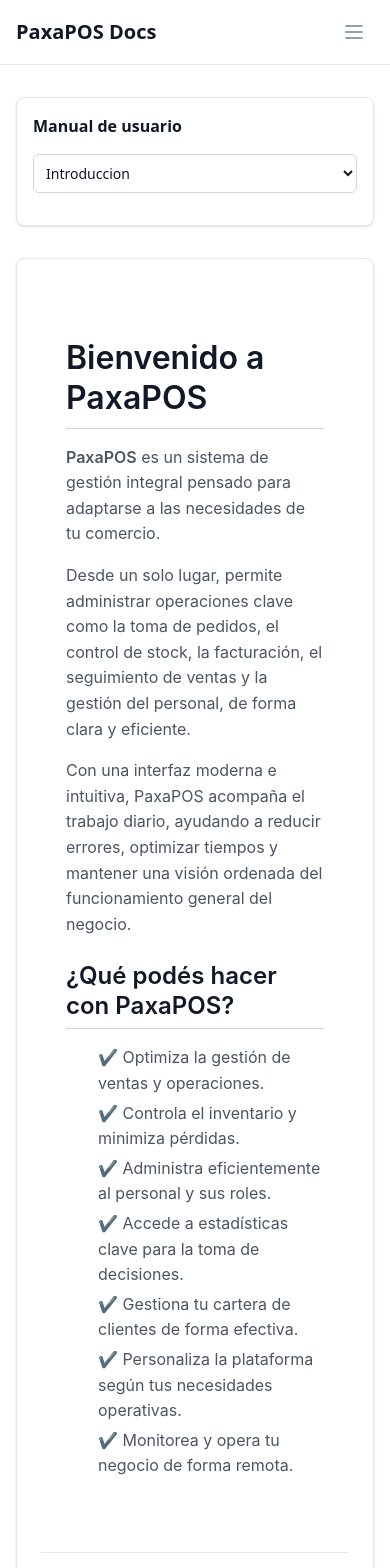
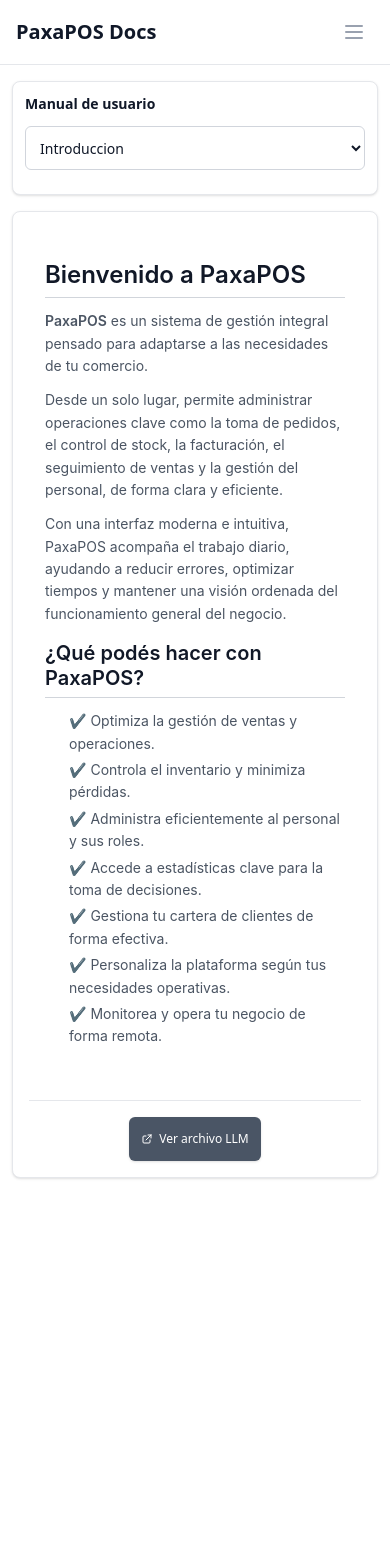
Before and after one commit to paxapos/documentation, a SvelteKit app: page /user-guide in a window 390 px wide. Shown: the top 1568 px of the page. After the commit the page ends 1194 px from the top, so only its background shows below. Built offline with nearby package versions, Linux system fonts and the light colour scheme.

Commit message:
fix: ajustar estilos y espaciado en componentes de documentación para mejorar la responsividad

```diff
--- a/src/app.css
+++ b/src/app.css
@@ -7,9 +7,9 @@
 
 /* Estilos base para modo claro */
 .markdown-paxapos {
-    padding: 25px;
-    margin-top: 30px;
-    margin-bottom: 30px;
+    padding: clamp(1rem, 4vw, 1.5rem);
+    margin-top: clamp(1rem, 3vw, 1.875rem);
+    margin-bottom: clamp(1rem, 3vw, 1.875rem);
     background: transparent; /* Fondo transparente para heredar del contenedor */
     color: rgb(34 34 34); /* gray-800 para modo claro */
     border-radius: 8px;
@@ -19,40 +19,40 @@
 }
 
 .markdown-paxapos h1 {
-    font-size: 2rem;
+    font-size: clamp(1.5rem, 4vw, 2rem);
     font-weight: 600;
     margin-top: 0;
-    margin-bottom: 16px;
+    margin-bottom: clamp(0.75rem, 2vw, 1rem);
     line-height: 1.25;
     padding-bottom: 0.3em;
     border-bottom: 1px solid rgb(209 213 219); /* gray-300 */
 }
 
 .markdown-paxapos h2 {
-    font-size: 1.5rem;
+    font-size: clamp(1.25rem, 3.5vw, 1.5rem);
     font-weight: 600;
-    margin-top: 24px;
-    margin-bottom: 16px;
+    margin-top: clamp(1rem, 3vw, 1.5rem);
+    margin-bottom: clamp(0.75rem, 2vw, 1rem);
     line-height: 1.25;
     padding-bottom: 0.3em;
     border-bottom: 1px solid rgb(209 213 219); /* gray-300 */
 }
 
 .markdown-paxapos h3 {
-    font-size: 1.25rem;
+    font-size: clamp(1.125rem, 3vw, 1.25rem);
     font-weight: 600;
-    margin-top: 24px;
-    margin-bottom: 16px;
+    margin-top: clamp(1rem, 3vw, 1.5rem);
+    margin-bottom: clamp(0.75rem, 2vw, 1rem);
     line-height: 1.25;
 }
 
 .markdown-paxapos h4,
 .markdown-paxapos h5,
 .markdown-paxapos h6 {
-    font-size: 1rem;
+    font-size: clamp(1rem, 2.5vw, 1rem);
     font-weight: 600;
-    margin-top: 24px;
-    margin-bottom: 16px;
+    margin-top: clamp(1rem, 3vw, 1.5rem);
+    margin-bottom: clamp(0.75rem, 2vw, 1rem);
     line-height: 1.25;
 }
 
@@ -67,18 +67,20 @@
 
 .markdown-paxapos p {
     margin-top: 0;
-    margin-bottom: 16px;
+    margin-bottom: clamp(0.75rem, 2vw, 1rem);
+    font-size: clamp(0.875rem, 2vw, 1rem);
 }
 
 .markdown-paxapos ul,
 .markdown-paxapos ol {
     margin-top: 0;
-    margin-bottom: 16px;
-    padding-left: 2rem;
+    margin-bottom: clamp(0.75rem, 2vw, 1rem);
+    padding-left: clamp(1.5rem, 3vw, 2rem);
 }
 
 .markdown-paxapos li {
     margin-top: 0.25rem;
+    font-size: clamp(0.875rem, 2vw, 1rem);
 }
 
 .markdown-paxapos li + li {
--- a/src/routes/dev/+page.svelte
+++ b/src/routes/dev/+page.svelte
@@ -214,17 +214,17 @@
 
 </script>
 
-<div class="mx-auto max-w-7xl px-4 py-8 sm:px-6 lg:px-8 bg-white dark:bg-gray-900 min-h-screen">
-    <div class="flex flex-col gap-8 lg:flex-row">
+<div class="mx-auto max-w-7xl px-3 py-4 sm:px-4 md:px-6 lg:px-8 bg-white dark:bg-gray-900 min-h-screen">
+    <div class="flex flex-col gap-4 sm:gap-6 md:gap-8 lg:flex-row">
         <!-- Sidebar responsivo -->
         <aside class="lg:w-64 flex-shrink-0">
-            <div class="rounded-lg border border-gray-200 dark:border-gray-700 bg-white dark:bg-gray-800 p-4 shadow-sm">
-                <h3 class="mb-4 font-bold text-gray-900 dark:text-white text-base">Documentación para Desarrolladores</h3>
+            <div class="rounded-lg border border-gray-200 dark:border-gray-700 bg-white dark:bg-gray-800 p-3 sm:p-4 md:p-5 shadow-sm">
+                <h3 class="mb-3 sm:mb-4 font-bold text-gray-900 dark:text-white text-sm sm:text-base md:text-lg">Documentación para Desarrolladores</h3>
 
                 <!-- Dropdown para móvil (visible solo en pantallas pequeñas) -->
-                <div class="block lg:hidden mb-4">
+                <div class="block lg:hidden mb-3 sm:mb-4">
                     <select
-                        class="w-full p-2 border border-gray-300 dark:border-gray-600 rounded-md bg-white dark:bg-gray-700 text-gray-900 dark:text-white focus:ring-2 focus:ring-blue-500 focus:border-transparent text-sm"
+                        class="w-full p-2.5 sm:p-3 border border-gray-300 dark:border-gray-600 rounded-md bg-white dark:bg-gray-700 text-gray-900 dark:text-white focus:ring-2 focus:ring-blue-500 focus:border-transparent text-sm sm:text-base transition-all duration-200 min-h-[44px] touch-manipulation"
                         value={selectedModuleId || (grouped_content.length > 0 && grouped_content[0].items.length > 0 ? grouped_content[0].items[0].id : '')}
                         onchange={handleModuleSelect}
                     >
@@ -241,13 +241,13 @@
                 <!-- Sidebar tradicional para desktop (visible solo en pantallas grandes) -->
                 <nav class="hidden lg:block">
                     {#each grouped_content as group}
-                        <div class="mb-3">
-                            <h4 class="mb-2 font-semibold text-gray-800 dark:text-gray-200 text-sm">{group.folder}</h4>
-                            <nav class="space-y-1 pl-3">
+                        <div class="mb-3 sm:mb-4">
+                            <h4 class="mb-2 sm:mb-3 font-semibold text-gray-800 dark:text-gray-200 text-xs sm:text-sm md:text-base">{group.folder}</h4>
+                            <nav class="space-y-1 sm:space-y-1.5 pl-2 sm:pl-3">
                                 {#each group.items as item}
                                     <button
                                         onclick={() => selectModule(item.id, item.title, item.html, item.rawMarkdown)}
-                                        class="block w-full text-left text-sm p-1.5 rounded-md transition-colors duration-200 cursor-pointer leading-tight
+                                        class="block w-full text-left text-xs sm:text-sm md:text-base p-1.5 sm:p-2 md:p-2.5 rounded-md transition-colors duration-200 cursor-pointer leading-relaxed min-h-[44px] touch-manipulation
                                         {selectedModuleId === item.id
                                             ? 'bg-blue-100 dark:bg-blue-900/50 text-blue-800 dark:text-blue-200 font-medium'
                                             : 'text-gray-600 dark:text-gray-300 hover:text-blue-600 dark:hover:text-blue-400 hover:bg-gray-50 dark:hover:bg-gray-700'}"
@@ -264,28 +264,30 @@
 
 
         <main class="min-w-0 flex-1">
-            <div class="rounded-lg border border-gray-200 dark:border-gray-700 bg-white dark:bg-gray-800 p-6 shadow-sm">
+            <div class="rounded-lg border border-gray-200 dark:border-gray-700 bg-white dark:bg-gray-800 p-4 sm:p-5 md:p-6 lg:p-8 shadow-sm">
                 {#if selectedModuleHtml}
-                    <section class="markdown-paxapos" transition:fade={{ duration: 150 }}>
+                    <section class="markdown-paxapos prose prose-sm sm:prose md:prose-lg xl:prose-xl max-w-none" transition:fade={{ duration: 150 }}>
                         {@html selectedModuleHtml}
                     </section>
 
                     <!-- Botón LLM Integration en el pie de la sección -->
-                    <div class="mt-8 pt-6 border-t border-gray-200 dark:border-gray-700">
-                        <div class="flex justify-end">
+                    <div class="mt-6 sm:mt-8 pt-4 sm:pt-6 border-t border-gray-200 dark:border-gray-700">
+                        <div class="flex justify-center sm:justify-end">
                             <button
                                 onclick={() => handleLLMIntegration(selectedModuleId || '', selectedModuleName)}
-                                class="inline-flex items-center px-4 py-2 bg-gray-600 hover:bg-gray-700 dark:bg-gray-700 dark:hover:bg-gray-600 cursor-pointer text-white text-sm font-medium rounded-md transition-colors duration-200 shadow-sm"
+                                class="inline-flex items-center px-3 sm:px-4 py-2 sm:py-2.5 bg-gray-600 hover:bg-gray-700 dark:bg-gray-700 dark:hover:bg-gray-600 cursor-pointer text-white text-xs sm:text-sm font-medium rounded-md transition-colors duration-200 shadow-sm min-h-[44px] touch-manipulation"
                             >
-                                <svg class="mr-2 h-4 w-4" fill="none" stroke="currentColor" viewBox="0 0 24 24">
+                                <svg class="mr-1.5 sm:mr-2 h-3 w-3 sm:h-4 sm:w-4" fill="none" stroke="currentColor" viewBox="0 0 24 24">
                                     <path stroke-linecap="round" stroke-linejoin="round" stroke-width="2" d="M10 6H6a2 2 0 00-2 2v10a2 2 0 002 2h10a2 2 0 002-2v-4M14 4h6m0 0v6m0-6L10 14"></path>
                                 </svg>
-                                Ver archivo LLM
+                                <span class="whitespace-nowrap">Ver archivo LLM</span>
                             </button>
                         </div>
                     </div>
                 {:else}
-                    <p class="text-gray-600 dark:text-gray-300">Selecciona un módulo del menú lateral.</p>
+                    <div class="flex items-center justify-center py-12 sm:py-16 md:py-20">
+                        <p class="text-gray-600 dark:text-gray-300 text-sm sm:text-base md:text-lg text-center">Selecciona un módulo del menú lateral.</p>
+                    </div>
                 {/if}
             </div>
         </main>
--- a/src/routes/user-guide/+page.svelte
+++ b/src/routes/user-guide/+page.svelte
@@ -217,17 +217,17 @@
 
 </script>
 
-<div class="mx-auto max-w-7xl px-4 py-8 sm:px-6 lg:px-8 bg-white dark:bg-gray-900 min-h-screen">
-    <div class="flex flex-col gap-8 lg:flex-row">
+<div class="mx-auto max-w-7xl px-3 py-4 sm:px-4 md:px-6 lg:px-8 bg-white dark:bg-gray-900 min-h-screen">
+    <div class="flex flex-col gap-4 sm:gap-6 md:gap-8 lg:flex-row">
         <!-- Sidebar responsivo -->
         <aside class="lg:w-64 flex-shrink-0">
-            <div class="rounded-lg border border-gray-200 dark:border-gray-700 bg-white dark:bg-gray-800 p-4 shadow-sm">
-                <h3 class="mb-4 font-bold text-gray-900 dark:text-white text-base">Manual de usuario</h3>
+            <div class="rounded-lg border border-gray-200 dark:border-gray-700 bg-white dark:bg-gray-800 p-3 sm:p-4 md:p-5 shadow-sm">
+                <h3 class="mb-3 sm:mb-4 font-bold text-gray-900 dark:text-white text-sm sm:text-base md:text-lg">Manual de usuario</h3>
 
                 <!-- Dropdown para móvil (visible solo en pantallas pequeñas) -->
-                <div class="block lg:hidden mb-4">
+                <div class="block lg:hidden mb-3 sm:mb-4">
                     <select
-                        class="w-full p-2 border border-gray-300 dark:border-gray-600 rounded-md bg-white dark:bg-gray-700 text-gray-900 dark:text-white focus:ring-2 focus:ring-blue-500 focus:border-transparent text-sm"
+                        class="w-full p-2.5 sm:p-3 border border-gray-300 dark:border-gray-600 rounded-md bg-white dark:bg-gray-700 text-gray-900 dark:text-white focus:ring-2 focus:ring-blue-500 focus:border-transparent text-sm sm:text-base transition-all duration-200 min-h-[44px] touch-manipulation"
                         value={selectedModuleId || ''}
                         onchange={handleModuleSelect}
                     >
@@ -245,13 +245,13 @@
                 <!-- Sidebar tradicional para desktop (visible solo en pantallas grandes) -->
                 <nav class="hidden lg:block">
                     {#each grouped_content as group}
-                        <div class="mb-3">
-                            <h4 class="mb-2 font-semibold text-gray-800 dark:text-gray-200 text-sm">{group.folder}</h4>
-                            <nav class="space-y-1 pl-3">
+                        <div class="mb-3 sm:mb-4">
+                            <h4 class="mb-2 sm:mb-3 font-semibold text-gray-800 dark:text-gray-200 text-xs sm:text-sm md:text-base">{group.folder}</h4>
+                            <nav class="space-y-1 sm:space-y-1.5 pl-2 sm:pl-3">
                                 {#each group.items as item}
                                     <button
                                         onclick={() => selectModule(item.id, item.title, item.html, item.rawMarkdown)}
-                                        class="block w-full text-left text-sm p-1.5 rounded-md transition-colors duration-200 cursor-pointer leading-tight
+                                        class="block w-full text-left text-xs sm:text-sm md:text-base p-1.5 sm:p-2 md:p-2.5 rounded-md transition-colors duration-200 cursor-pointer leading-relaxed min-h-[44px] touch-manipulation
                                         {selectedModuleId === item.id
                                             ? 'bg-blue-100 dark:bg-blue-900/50 text-blue-800 dark:text-blue-200 font-medium'
                                             : 'text-gray-600 dark:text-gray-300 hover:text-blue-600 dark:hover:text-blue-400 hover:bg-gray-50 dark:hover:bg-gray-700'}"
@@ -267,28 +267,30 @@
         </aside>
 
         <main class="min-w-0 flex-1">
-            <div class="rounded-lg border border-gray-200 dark:border-gray-700 bg-white dark:bg-gray-800 p-6 shadow-sm">
+            <div class="rounded-lg border border-gray-200 dark:border-gray-700 bg-white dark:bg-gray-800 p-4 sm:p-5 md:p-6 lg:p-8 shadow-sm">
                 {#if selectedModuleHtml}
-                    <section class="markdown-paxapos" transition:fade={{ duration: 150 }}>
+                    <section class="markdown-paxapos prose prose-sm sm:prose md:prose-lg xl:prose-xl max-w-none" transition:fade={{ duration: 150 }}>
                         {@html selectedModuleHtml}
                     </section>
 
                     <!-- Botón LLM Integration en el pie de la sección -->
-                    <div class="mt-8 pt-6 border-t border-gray-200 dark:border-gray-700">
-                        <div class="flex justify-end">
+                    <div class="mt-6 sm:mt-8 pt-4 sm:pt-6 border-t border-gray-200 dark:border-gray-700">
+                        <div class="flex justify-center sm:justify-end">
                             <button
                                 onclick={() => handleLLMIntegration(selectedModuleId || '', selectedModuleName)}
-                                class="inline-flex items-center px-4 py-2 bg-gray-600 hover:bg-gray-700 dark:bg-gray-700 dark:hover:bg-gray-600 cursor-pointer text-white text-sm font-medium rounded-md transition-colors duration-200 shadow-sm"
+                                class="inline-flex items-center px-3 sm:px-4 py-2 sm:py-2.5 bg-gray-600 hover:bg-gray-700 dark:bg-gray-700 dark:hover:bg-gray-600 cursor-pointer text-white text-xs sm:text-sm font-medium rounded-md transition-colors duration-200 shadow-sm min-h-[44px] touch-manipulation"
                             >
-                                <svg class="mr-2 h-4 w-4" fill="none" stroke="currentColor" viewBox="0 0 24 24">
+                                <svg class="mr-1.5 sm:mr-2 h-3 w-3 sm:h-4 sm:w-4" fill="none" stroke="currentColor" viewBox="0 0 24 24">
                                     <path stroke-linecap="round" stroke-linejoin="round" stroke-width="2" d="M10 6H6a2 2 0 00-2 2v10a2 2 0 002 2h10a2 2 0 002-2v-4M14 4h6m0 0v6m0-6L10 14"></path>
                                 </svg>
-                                Ver archivo LLM
+                                <span class="whitespace-nowrap">Ver archivo LLM</span>
                             </button>
                         </div>
                     </div>
                 {:else}
-                    <p class="text-gray-600 dark:text-gray-300">Selecciona un módulo del menú lateral.</p>
+                    <div class="flex items-center justify-center py-12 sm:py-16 md:py-20">
+                        <p class="text-gray-600 dark:text-gray-300 text-sm sm:text-base md:text-lg text-center">Selecciona un módulo del menú lateral.</p>
+                    </div>
                 {/if}
             </div>
         </main>
```
Also changed, not shown: src/lib/components/HomePage.svelte (+11 -11 lines).
